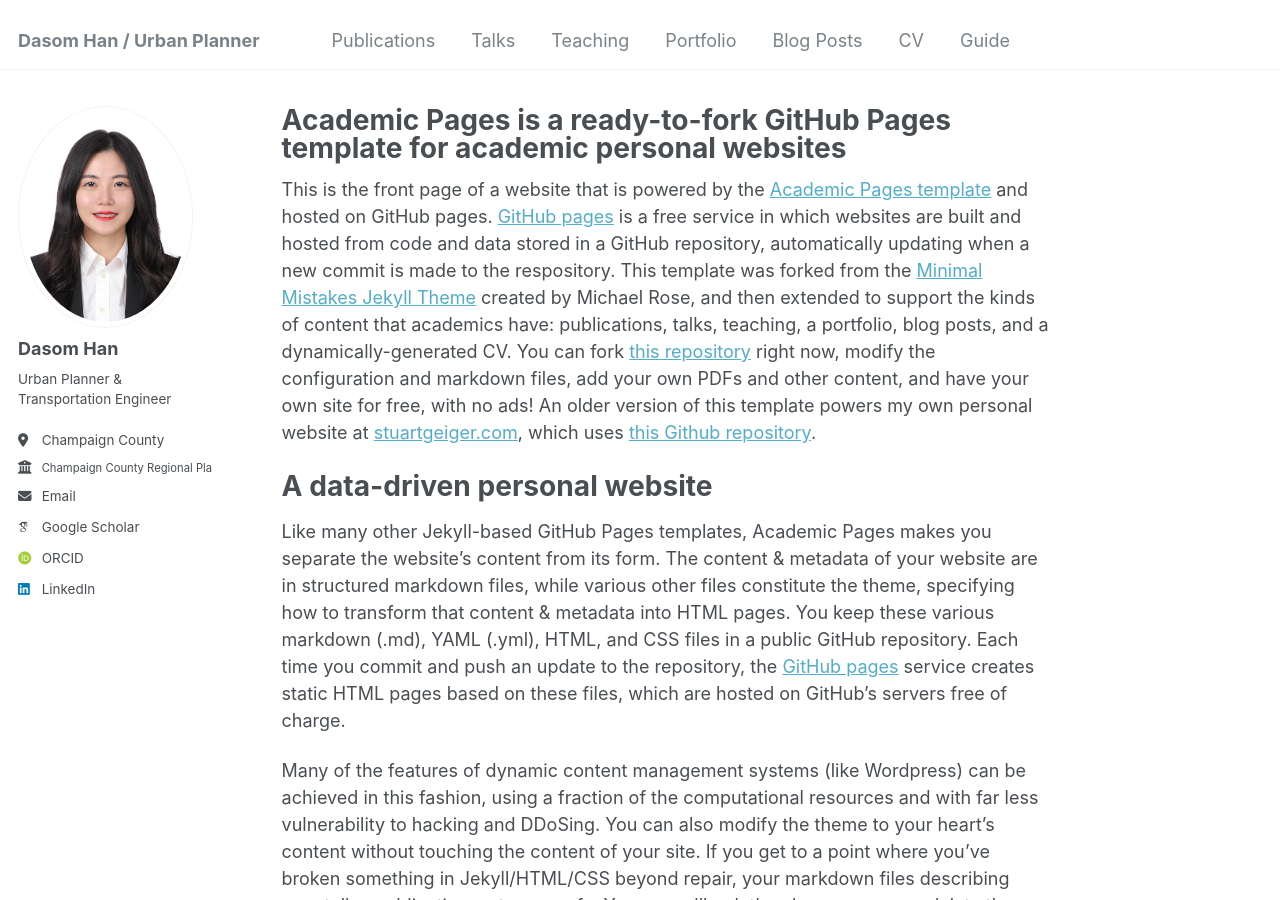
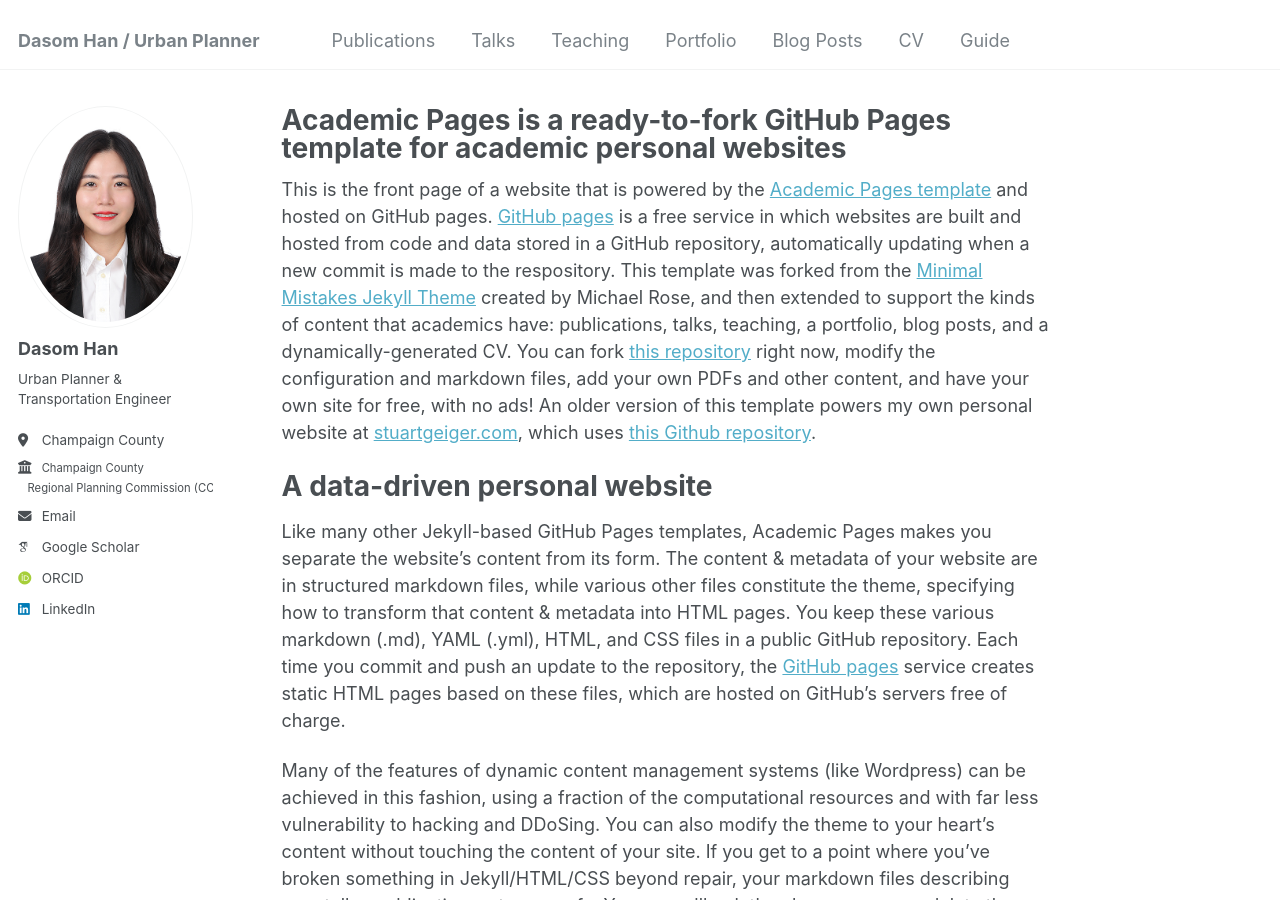
Before and after one commit to dasomh/dasomh.github.io, a Jekyll site: the page built from _pages/about.md, in a window 1280 px wide and 900 px high. Built offline with Jekyll 4.4.1, drawn with Linux system fonts in a browser that asks for light colours; some web fonts are replaced.

Commit message:
Update _config.yml

```diff
--- a/_config.yml
+++ b/_config.yml
@@ -26,7 +26,7 @@
   pronouns         : # URL
   bio              : "Urban Planner & Transportation Engineer"
   location         : "Champaign County"
-  employer         : "<span style='font-size: smaller;'>Champaign County Regional Planning Commission (CCRPC)</span>"
+  employer         : "<span style='font-size: smaller;'>Champaign County <br>&nbsp;&nbsp;&nbsp;Regional Planning Commission (CCRPC)</span>"
 
   uri              : # URL
   email            : "<span style='text-decoration: none;'>dsh12177@gmail.com</span>"
```
